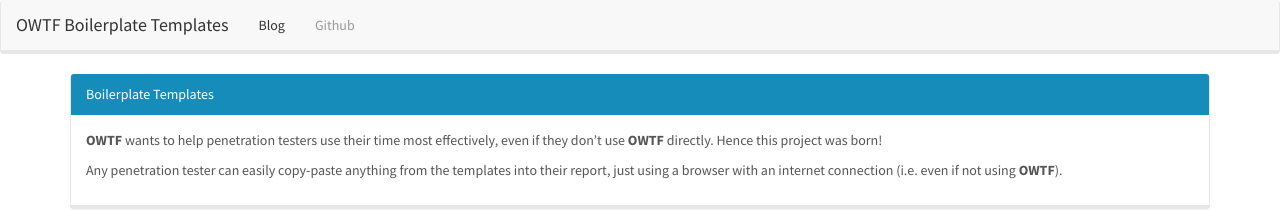
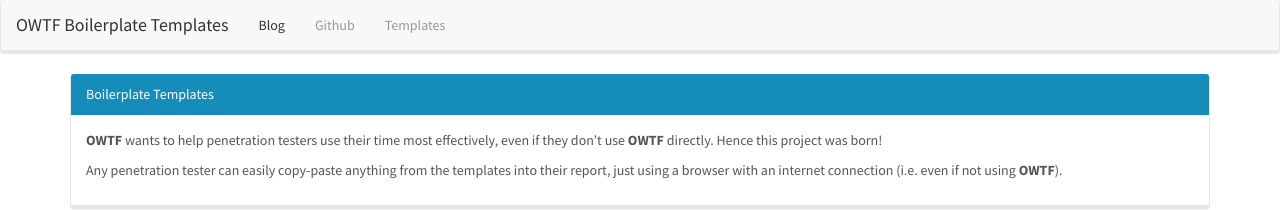
Before and after one commit to owtf/boilerplate-templates, a Jekyll site: the page built from index.html, in a window 1280 px wide. Shown: the top 210 px of the page. Built offline with Jekyll 4.4.1, drawn with Linux system fonts in a browser that asks for light colours; nearby versions of some CDN libraries.

Commit message:
Corrected baseurl in all files and added template links

```diff
--- a/_config.yml
+++ b/_config.yml
@@ -9,4 +9,4 @@
 highlighter:    true
 future:      true
 lsi:         false
-baseurl:  .
+baseurl:  http://owtf.github.io/boilerplate-templates
--- a/_layouts/default.html
+++ b/_layouts/default.html
@@ -18,8 +18,9 @@
 
           <div class="collapse navbar-collapse" id="bs-example-navbar-collapse-1">
             <ul class="nav navbar-nav">
-              <li class="active"><a href="blog.7-a.org">Blog</a></li>
+              <li class="active"><a href="http://blog.7-a.org">Blog</a></li>
               <li><a href="http://github.com/owtf/owtf">Github</a></li>
+              <li><a href="{{ site.baseurl }}/templates/">Templates</a></li>
             </ul>
           </div>
         </div>
--- a/search.json
+++ b/search.json
@@ -1 +1 @@
-[{ "name": "Cross Site Scripting (XSS)", "link": "/templates/xss"}, {"name": "SQL Injection", "link": "/templates/sql-injection"}]
+[{ "name": "Cross Site Scripting (XSS)", "link": "{{ site.baseurl }}/templates/xss"}, {"name": "SQL Injection", "link": "/templates/sql-injection"}]
```
Also changed, not shown: 9 other files.
